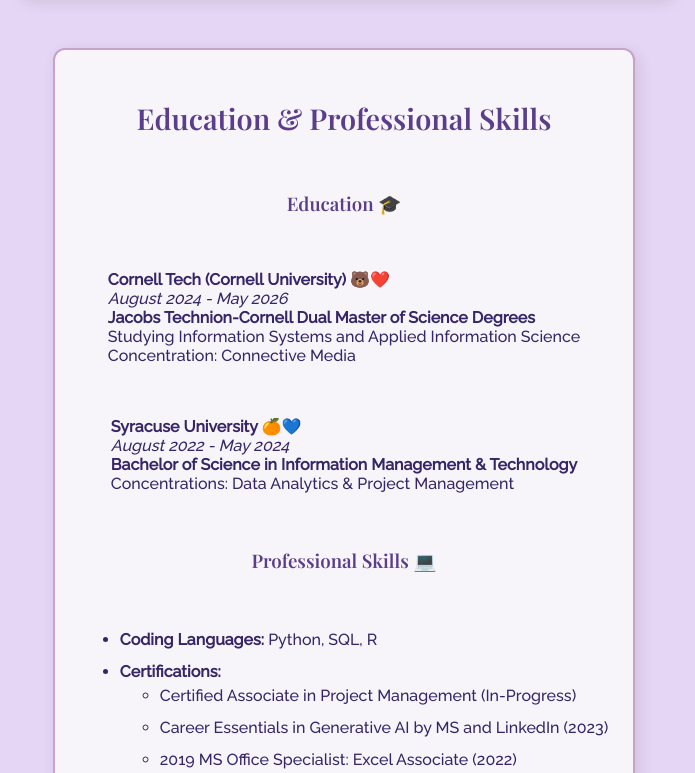
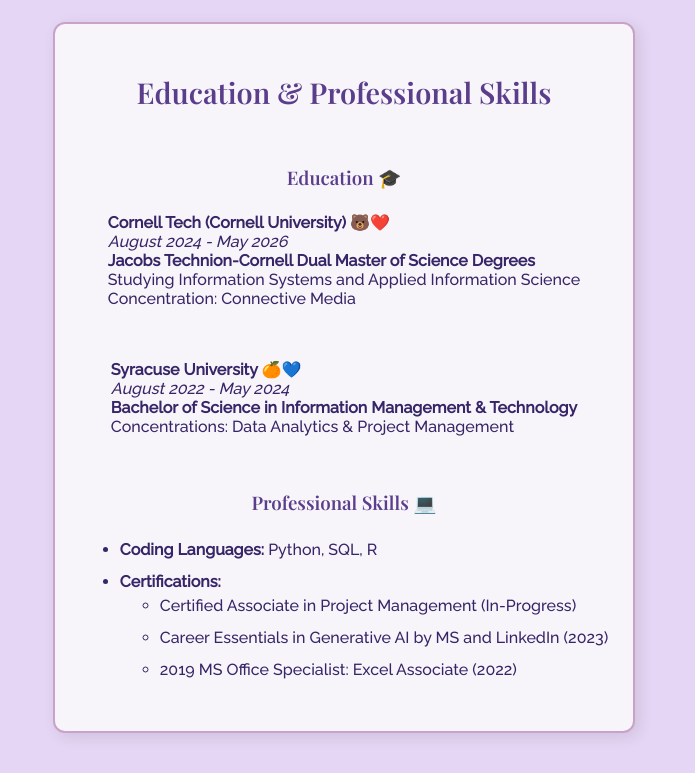
Before and after one commit to maria-decaro/homepage, a plain HTML site: page index.html in a window 1280 px wide. Shown: the part 1982-2755 px from the top of the page, without its empty margins (296-991 px from the left). Drawn offline with nearby package versions, Linux system fonts and the light colour scheme; no server answers.

Commit message:
Coded webpage: iteration 11

```diff
--- a/css/style.css
+++ b/css/style.css
@@ -35,6 +35,10 @@ h1 {
 h2 {
     font-size: 1.8em;
     margin-bottom: 15px;
+}
+
+h3 {
+    margin-bottom: -13px;
 }
 
 nav {
```
